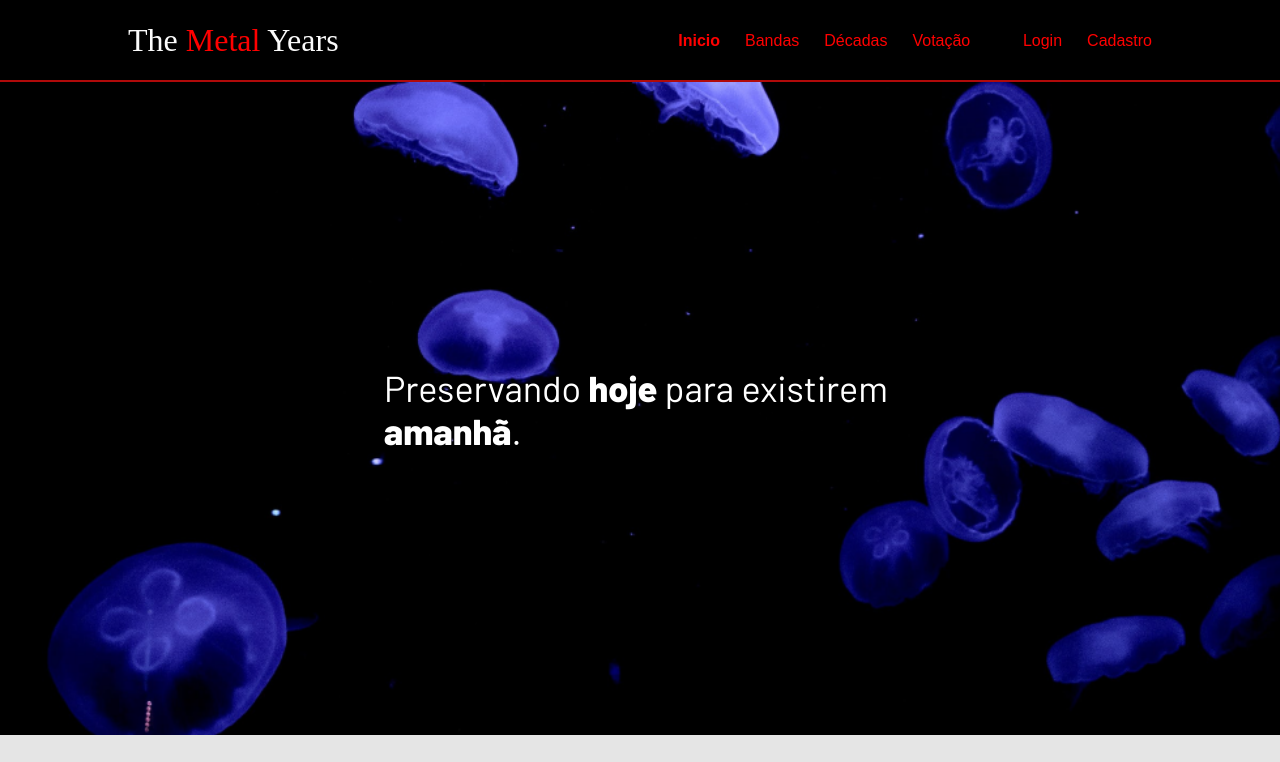
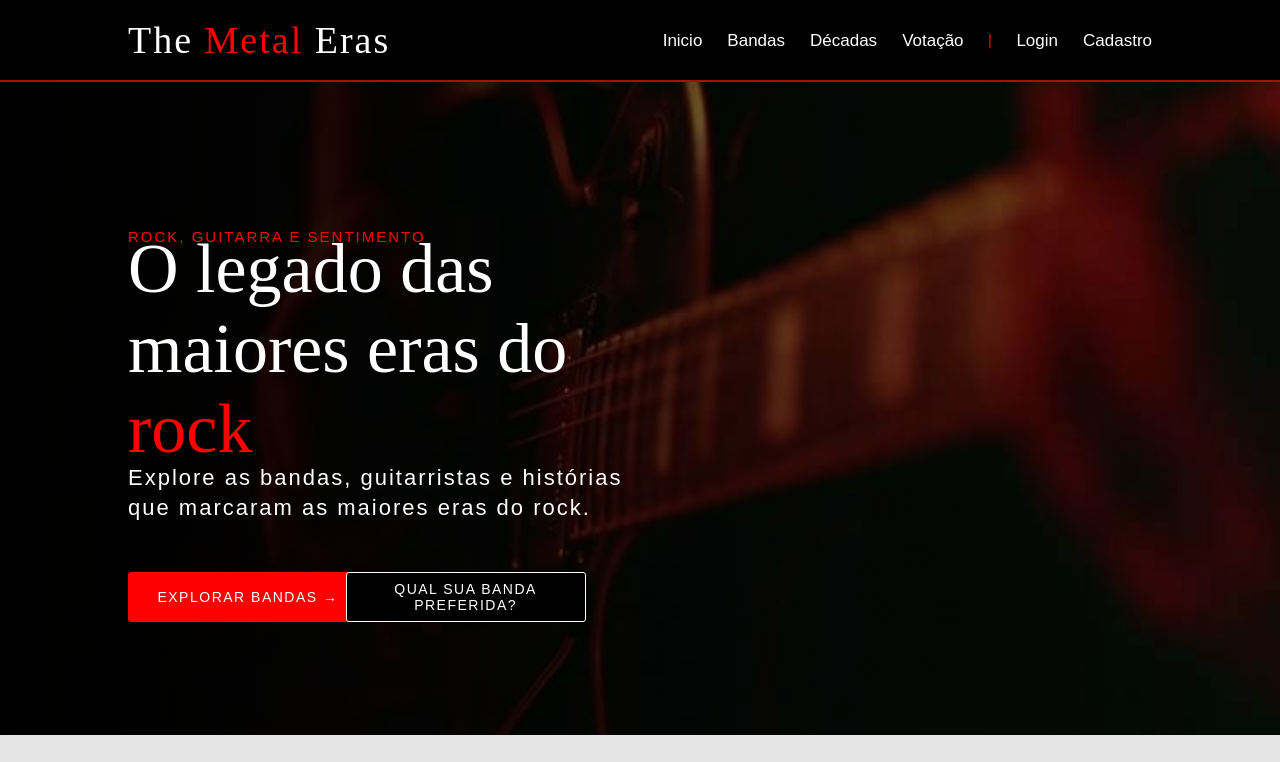
Before and after one commit to FilipeHorta07/ProjetoIndividualGuitarra, a website: page web-data-viz/public/index.html in a window 1280 px wide. Shown: the top 762 px of the page. Drawn offline with Linux system fonts and the light colour scheme.

Commit message:
Finalizando a primeira parte da home do site, adicionei os botões, estilizei o header para quando o cursor estiver em cima aparecer a coloração vermelha e a linha também, além de incluir também o título e frases complementares, junto dos botões. Dessa forma, para os próximos passos, preciso continuar a home do site, com a aba de bandas

```diff
--- a/web-data-viz/public/css/estilo.css
+++ b/web-data-viz/public/css/estilo.css
@@ -24,6 +24,7 @@ body {
 .header {
   height: var(--tamanho-header);
   border-bottom: 2px solid #b00a0a;
+  font-size: 17px;
 }
 
 .header .container {
@@ -34,12 +35,16 @@ body {
 
 .header a {
   text-decoration: none;
-  color: #ff0000;
+  color: white;
   font-family: 'Montserrat', sans-serif;
 }
 
+.separador {
+  color: red;
+}
+
 .agora {
-  font-weight: 700;
+  font-weight: 400;
   color: #ED145B;
 }
 
@@ -55,17 +60,20 @@ body {
   text-decoration: underline;
   text-decoration-color: red;
   text-underline-offset: 6px;
+  color: red;
 }
 
 .titulo {
-  color: #fbfbfb;
+  color: #ffffff;
   width: fit-content;
   font-weight: 500;
   font-family: cinzel;
+  letter-spacing: 2px;
+  font-size: 38px;
 }
 
 .titulo span {
- color: rgb(255, 0, 0);
+  color: rgb(255, 0, 0);
 }
 
 .header h1 {
@@ -77,12 +85,18 @@ body {
 .banner {
   height: var(--tamanho-banner);
   color: white;
-  background-image: url('../assets/imgs/bg-jelly-fish-para-home.png');
+  background-color: black;
+  background-image:
+    linear-gradient(to right, black, transparent),
+    url('../assets/banner site.jpg');
   background-size: cover;
+  background-position: center;
+  background-repeat: no-repeat;
+  position: relative;
 }
 
 .banner .container {
-  justify-content: center;
+  justify-content: center left;
   align-items: center;
   height: 100%;
 }
@@ -91,12 +105,70 @@ body {
   width: 50%;
   margin: 0;
   padding: 0;
-  font-size: 36px;
+  font-family: cinzel;
+  font-size: 70px;
+  font-weight: 500;
+  transform: translateY(-60px);
 }
 
+.banner .frase_vermelha p {
+  position: absolute;
+  top: 20%;
+  left: 10%;
+  color: red;
+  font-size: 18px;
+  font-family: 'Poppins', sans-serif;
+  letter-spacing: 2px;
+  font-size: 15px;
+}
+
+
 .banner .container span {
-  font-weight: 800;
+  color: red;
 }
+
+.banner .texto_descricao p {
+  position: absolute;
+  top: 55%;
+  left: 10%;
+  color: white;
+  font-family: 'Poppins', sans-serif;
+  letter-spacing: 2px;
+  font-size: 22px;
+  width: 500px;
+  line-height: 30px;
+}
+
+.banner .botao_explorar {
+  position: absolute;
+  top: 75%;
+  left: 10%;
+  width: 240px;
+  height: 50px;
+  font-size: 14px;
+  letter-spacing: 1.5px;
+  color: white;
+  background-color: red;
+  border: none;
+  border-radius: 3px;
+  cursor: pointer;
+}
+
+.banner .escolha_banda {
+  position: absolute;
+  top: 75%;
+  left: 27%;
+  width: 240px;
+  height: 50px;
+  font-size: 14px;
+  letter-spacing: 1.5px;
+  color: white;
+  background-color: black;
+  border: 1px solid white;
+  border-radius: 3px;
+  cursor: pointer;
+}
+
 
 /* MISSÃO VISÃO VALORES */
 
@@ -249,7 +321,7 @@ body {
 
 /* FORMULARIO */
 
-.alerta_erro{
+.alerta_erro {
   display: flex;
   justify-content: flex-end;
 }
@@ -266,7 +338,7 @@ body {
   margin-right: 10%;
 }
 
-.card_erro #mensagem_erro{
+.card_erro #mensagem_erro {
   font-weight: 500;
   font-size: 20px;
 }
@@ -366,9 +438,23 @@ input {
 }
 
 @keyframes bell {
-  0%   {transform: rotate(25deg)}
-  25%  {transform: rotate(-25deg)}
-  50%  {transform: rotate(25deg)}
-  75%  {transform: rotate(-25deg)}
-  100% {transform: rotate(25deg)}
+  0% {
+    transform: rotate(25deg)
+  }
+
+  25% {
+    transform: rotate(-25deg)
+  }
+
+  50% {
+    transform: rotate(25deg)
+  }
+
+  75% {
+    transform: rotate(-25deg)
+  }
+
+  100% {
+    transform: rotate(25deg)
+  }
 }
--- a/web-data-viz/public/index.html
+++ b/web-data-viz/public/index.html
@@ -6,7 +6,7 @@
   <meta http-equiv="X-UA-Compatible" content="IE=edge">
   <meta name="viewport" content="width=device-width, initial-scale=1.0">
 
-  <title>The Metal Years | Página Inicial</title>
+  <title>The Metal Eras | Página Inicial</title>
 
   <script src="./js/sessao.js"></script>
 
@@ -18,10 +18,10 @@
 <body>
   <div class="header">
     <div class="container">
-      <h1 class="titulo">The <span> Metal </span> Years</h1>
+      <h1 class="titulo">The <span> Metal </span> Eras</h1>
       <ul class="navbar">
         <li class="agora">
-          <a href="#">Inicio</a>
+          <a href="">Inicio</a>
         </li>
         <li>
           <a href="">Bandas</a>
@@ -35,7 +35,7 @@
         <!-- <li>
           <a href="simulador.html">Simulador</a>
         </li> -->
-        <li>|</li>
+        <li class="separador">|</li>
         <li>
           <a href="login.html">Login</a>
         </li>
@@ -47,8 +47,20 @@
   </div>
 
   <div class="banner">
+    <div class="frase_vermelha">
+      <p>ROCK, GUITARRA E SENTIMENTO</p>
+    </div>
     <div class="container">
-      <p>Preservando <span>hoje</span> para existirem <span>amanhã</span>.</p>
+      <p>O legado das maiores eras do <span>rock</span></p>
+    </div>
+    <div class="texto_descricao">
+      <p>Explore as bandas, guitarristas e histórias que marcaram as maiores eras do rock.</p>
+    </div>
+    <div>
+      <button class="botao_explorar" onclick="">EXPLORAR BANDAS →</button>
+    </div>
+    <div>
+      <button class="escolha_banda" onclick="">QUAL SUA BANDA PREFERIDA?</button>
     </div>
   </div>
 
```
Also changed, not shown: web-data-viz/public/assets/banner site.jpg (added).
